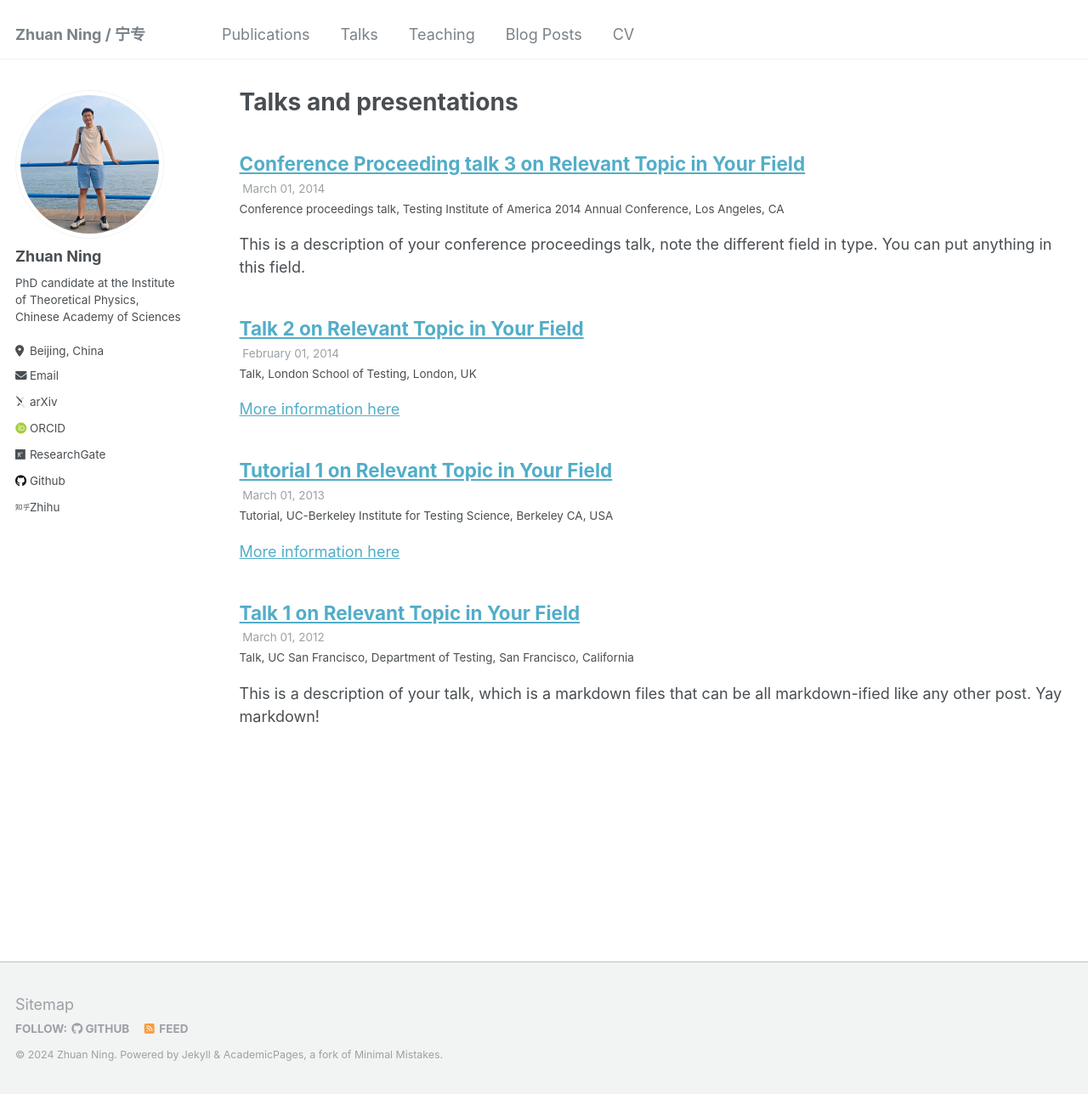
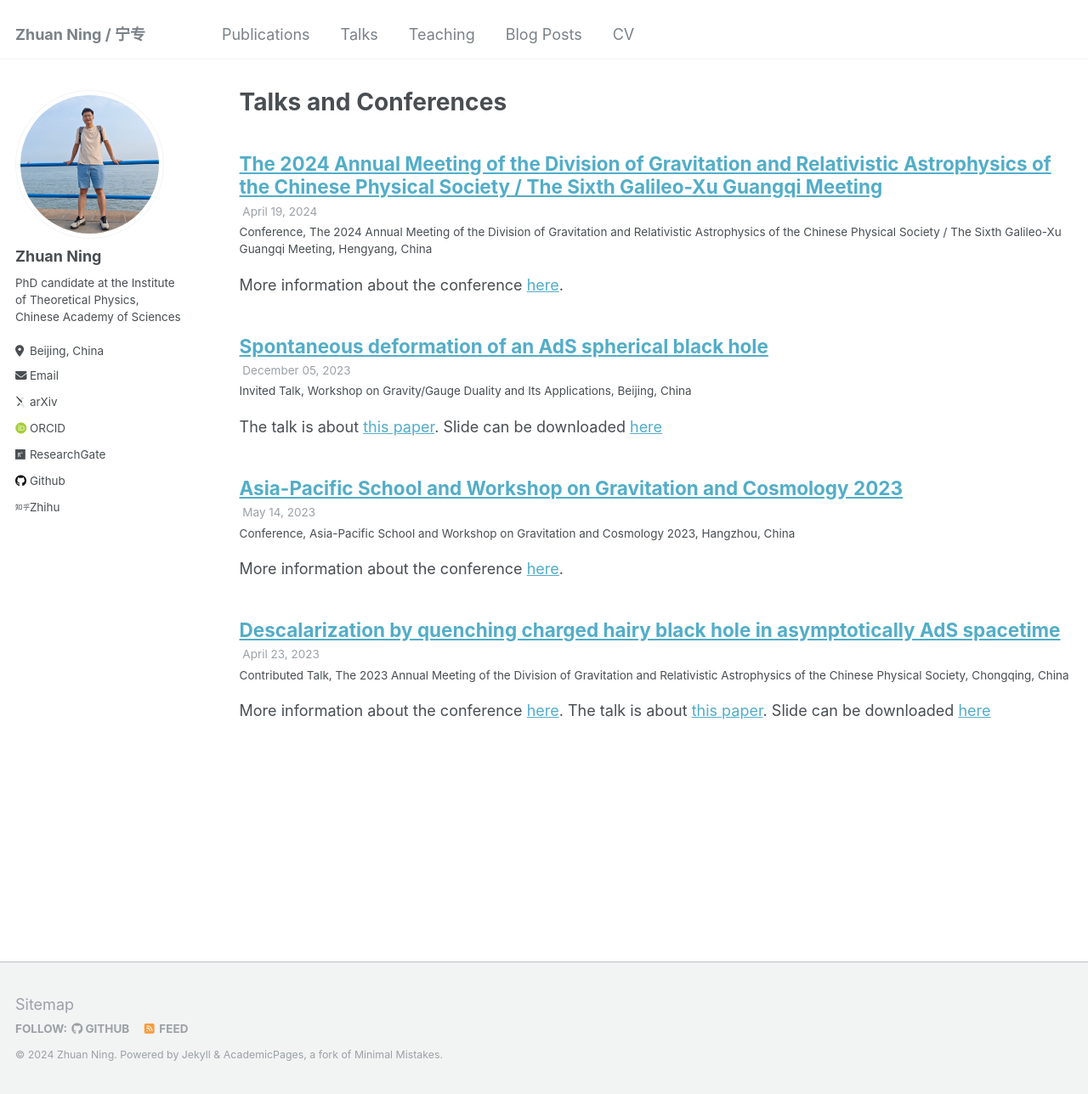
Before and after one commit to zhuan-ning/zhuan-ning.github.io, a Jekyll site: the page built from _pages/talks.html, in a window 1280 px wide and 1288 px high. Shown: the whole window at 85% size. Built offline with Jekyll 4.4.1, drawn with Linux system fonts in a browser that asks for light colours; some web fonts are replaced.

Commit message:
Add talks

```diff
--- a/_pages/talks.html
+++ b/_pages/talks.html
@@ -1,6 +1,6 @@
 ---
 layout: archive
-title: "Talks and presentations"
+title: "Talks and Conferences"
 permalink: /talks/
 author_profile: true
 ---
--- a/_talks/2012-03-01-talk-1.md
+++ /dev/null
@@ -1,11 +0,0 @@
----
-title: "Talk 1 on Relevant Topic in Your Field"
-collection: talks
-type: "Talk"
-permalink: /talks/2012-03-01-talk-1
-venue: "UC San Francisco, Department of Testing"
-date: 2012-03-01
-location: "San Francisco, California"
----
-
-This is a description of your talk, which is a markdown files that can be all markdown-ified like any other post. Yay markdown!
--- a/_talks/2013-03-01-tutorial-1.md
+++ /dev/null
@@ -1,13 +0,0 @@
----
-title: "Tutorial 1 on Relevant Topic in Your Field"
-collection: talks
-type: "Tutorial"
-permalink: /talks/2013-03-01-tutorial-1
-venue: "UC-Berkeley Institute for Testing Science"
-date: 2013-03-01
-location: "Berkeley CA, USA"
----
-
-[More information here](http://exampleurl.com)
-
-This is a description of your tutorial, note the different field in type. This is a markdown files that can be all markdown-ified like any other post. Yay markdown!
--- a/_talks/2014-02-01-talk-2.md
+++ /dev/null
@@ -1,13 +0,0 @@
----
-title: "Talk 2 on Relevant Topic in Your Field"
-collection: talks
-type: "Talk"
-permalink: /talks/2014-02-01-talk-2
-venue: "London School of Testing"
-date: 2014-02-01
-location: "London, UK"
----
-
-[More information here](http://example2.com)
-
-This is a description of your talk, which is a markdown files that can be all markdown-ified like any other post. Yay markdown!
--- a/_talks/2014-03-01-talk-3.md
+++ /dev/null
@@ -1,11 +0,0 @@
----
-title: "Conference Proceeding talk 3 on Relevant Topic in Your Field"
-collection: talks
-type: "Conference proceedings talk"
-permalink: /talks/2014-03-01-talk-3
-venue: "Testing Institute of America 2014 Annual Conference"
-date: 2014-03-01
-location: "Los Angeles, CA"
----
-
-This is a description of your conference proceedings talk, note the different field in type. You can put anything in this field.
--- /dev/null
+++ b/_talks/2023-04-23-Chongqing.md
@@ -0,0 +1,11 @@
+---
+title: "Descalarization by quenching charged hairy black hole in asymptotically AdS spacetime"
+collection: talks
+type: "Contributed Talk"
+permalink: /talks/2023-04-23-Chongqing
+venue: "The 2023 Annual Meeting of the Division of Gravitation and Relativistic Astrophysics of the Chinese Physical Society"
+date: 2023-04-23
+location: "Chongqing, China"
+---
+
+More information about the conference [here](https://phys.cqu.edu.cn/info/1120/5714.htm). The talk is about [this paper](https://zhuan-ning.github.io/publication/2210-14539-Descalarization-by-quenching-charged-hairy-black-hole-in-asymptotically-AdS-spacetime). Slide can be downloaded [here](https://zhuan-ning.github.io/files/2023-04-23-Chongqing.pdf)
--- /dev/null
+++ b/_talks/2023-05-14-Hangzhou.md
@@ -0,0 +1,11 @@
+---
+title: "Asia-Pacific School and Workshop on Gravitation and Cosmology 2023"
+collection: talks
+type: "Conference"
+permalink: /talks/2023-05-14-Hangzhou
+venue: "Asia-Pacific School and Workshop on Gravitation and Cosmology 2023"
+date: 2023-05-14
+location: "Hangzhou, China"
+---
+
+More information about the conference [here](https://indico.ictp-ap.org/event/77).
--- /dev/null
+++ b/_talks/2023-12-05-Beijing.md
@@ -0,0 +1,11 @@
+---
+title: "Spontaneous deformation of an AdS spherical black hole"
+collection: talks
+type: "Invited Talk"
+permalink: /talks/2023-12-05-Beijing
+venue: "Workshop on Gravity/Gauge Duality and Its Applications"
+date: 2023-12-05
+location: "Beijing, China"
+---
+
+The talk is about [this paper](https://zhuan-ning.github.io/publication/2307-14156-Spontaneous-deformation-of-an-AdS-spherical-black-hole). Slide can be downloaded [here](https://zhuan-ning.github.io/files/2023-12-05-Beijing.pdf)
--- /dev/null
+++ b/_talks/2024-04-19-Hengyang.md
@@ -0,0 +1,11 @@
+---
+title: "The 2024 Annual Meeting of the Division of Gravitation and Relativistic Astrophysics of the Chinese Physical Society / The Sixth Galileo-Xu Guangqi Meeting"
+collection: talks
+type: "Conference"
+permalink: /talks/2024-04-19-Hengyang
+venue: "The 2024 Annual Meeting of the Division of Gravitation and Relativistic Astrophysics of the Chinese Physical Society / The Sixth Galileo-Xu Guangqi Meeting"
+date: 2024-04-19
+location: "Hengyang, China"
+---
+
+More information about the conference [here](http://meeting2024.usc.edu.cn/Meeting/conferences/gr24/home_1.php).
```
Also changed, not shown: 2 other files.
